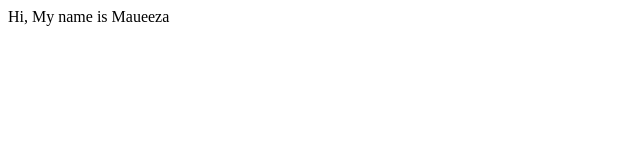
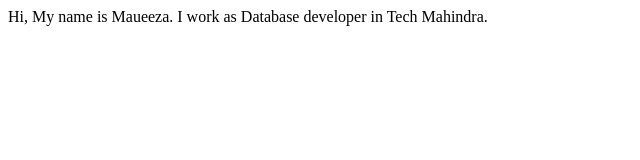
Before and after one commit to maueeza/maueeza-bhatkar-portfolio, a plain HTML site: page index.html in a window 1280 px wide. Shown: the whole page, without its empty margins (0-640 px from the left). Drawn offline with Linux system fonts and the light colour scheme.

Commit message:
docs : Added work info
Added about current position to portfolio

```diff
--- a/index.html
+++ b/index.html
@@ -7,6 +7,6 @@
     <title>student - site</title>
 </head>
 <body>
-    Hi, My name is Maueeza
+    Hi, My name is Maueeza. I work as Database developer in Tech Mahindra.
 </body>
 </html>
```
